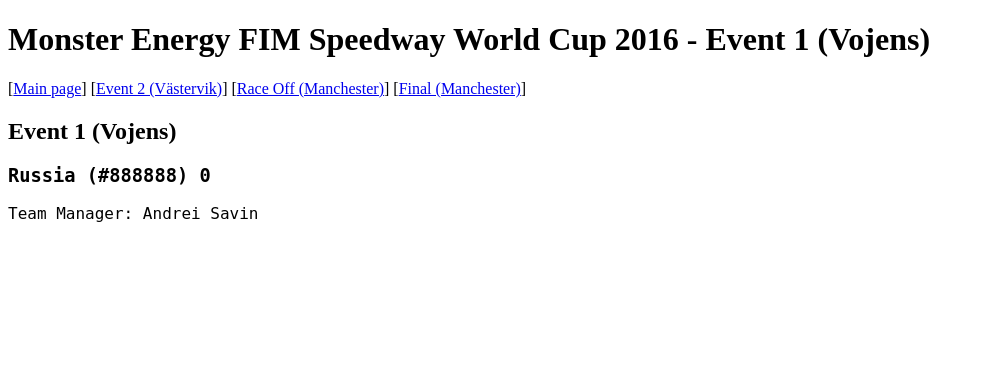
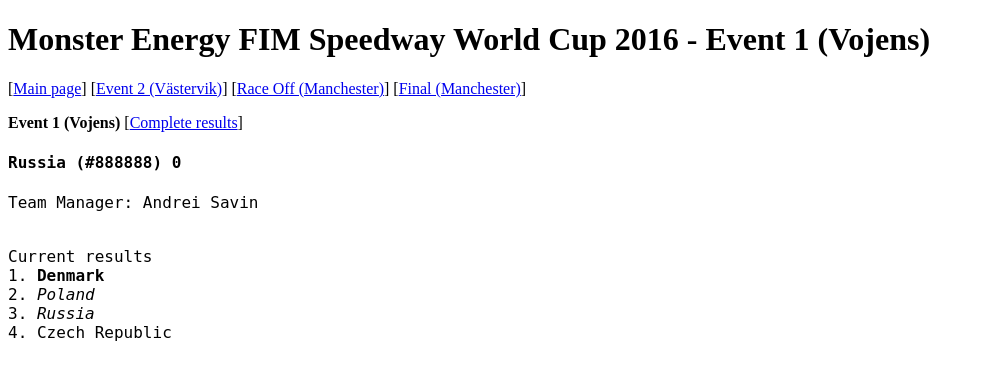
Before and after one commit to bkmiecik12/-PHP-MySQL-SWC-2016, a PHP site: page /vojens.php in a window 1280 px wide. Shown: the top 380 px of the page, without its empty margins (0-984 px from the left). Run offline with PHP 8.4, Linux system fonts and the light colour scheme; data comes from the database, SQL or seed files in the repository; tables that the repository leaves empty or names only in its code hold one stand-in row (values such as "Sample post").

Commit message:
Ready to Vojens

```diff
--- a/vojens.php
+++ b/vojens.php
@@ -22,7 +22,8 @@ function flash(id, kolor, czas, kolor2, czas2)
 		[<a href="vastervik.php">Event 2 (Västervik)</a>]
 		[<a href="raceoff.php">Race Off (Manchester)</a>]
 		[<a href="final.php">Final (Manchester)</a>]
-	</p><h2>Event 1 (Vojens)</h2>
+	</p><b>Event 1 (Vojens)</b> [<a href="complete.php">Complete results</a>] </h3>
+
 	<form style='font-family: monospace' >
 	<font size=4>
 <?php
@@ -63,7 +64,7 @@ function flash(id, kolor, czas, kolor2, czas2)
 			else echo "skopane";
 
 
-			echo "<h3>".$team." (".$color.") "."<bigger>".$sumt."</bigger></h3>" . "<p> Team Manager: " . $manager."</p>";
+			echo "<h4>".$team." (".$color.") "."<bigger>".$sumt."</bigger></h4>" . "<p> Team Manager: " . $manager."</p>";
 
 
 
@@ -108,11 +109,25 @@ function flash(id, kolor, czas, kolor2, czas2)
 			echo "<br />";
 
 			$updres="UPDATE teams SET semiplace = '$sumt' WHERE team='$team'";
+			@$connection->query($updres);
 
-			@$connection->query($updres);
 
 		}
 	}
+			$actualplaces="SELECT team FROM teams WHERE event='Vojens' ORDER BY semiplace DESC, idteam ASC";
+			$res3=@$connection->query($actualplaces);
+			$place=1;
+			$prize1="";
+			$prize2="";
+			echo "Current results</br>";
+			while($row3 = $res3->fetch_array())
+			{
+					if($place==1) {$prize1="<b>"; $prize2="</b>";}
+					else if($place==2 || $place==3) {$prize1="<i>"; $prize2="</i>";}
+					else if($place==4) {$prize1=""; $prize2="";}
+					printf("%d. %s%s%s</br>",$place,$prize1,$row3['team'],$prize2);
+					$place++;
+			}
 
 	$res->close();
 
```
